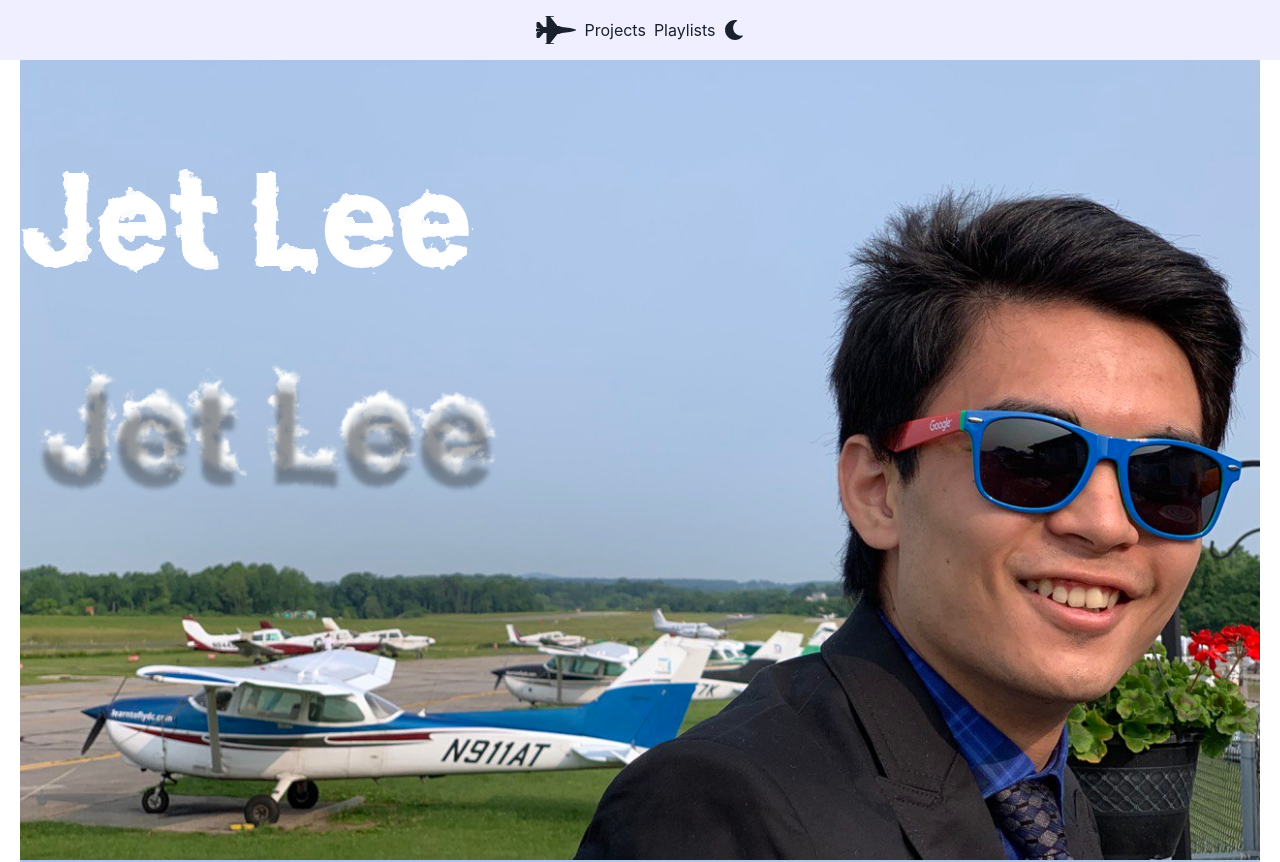
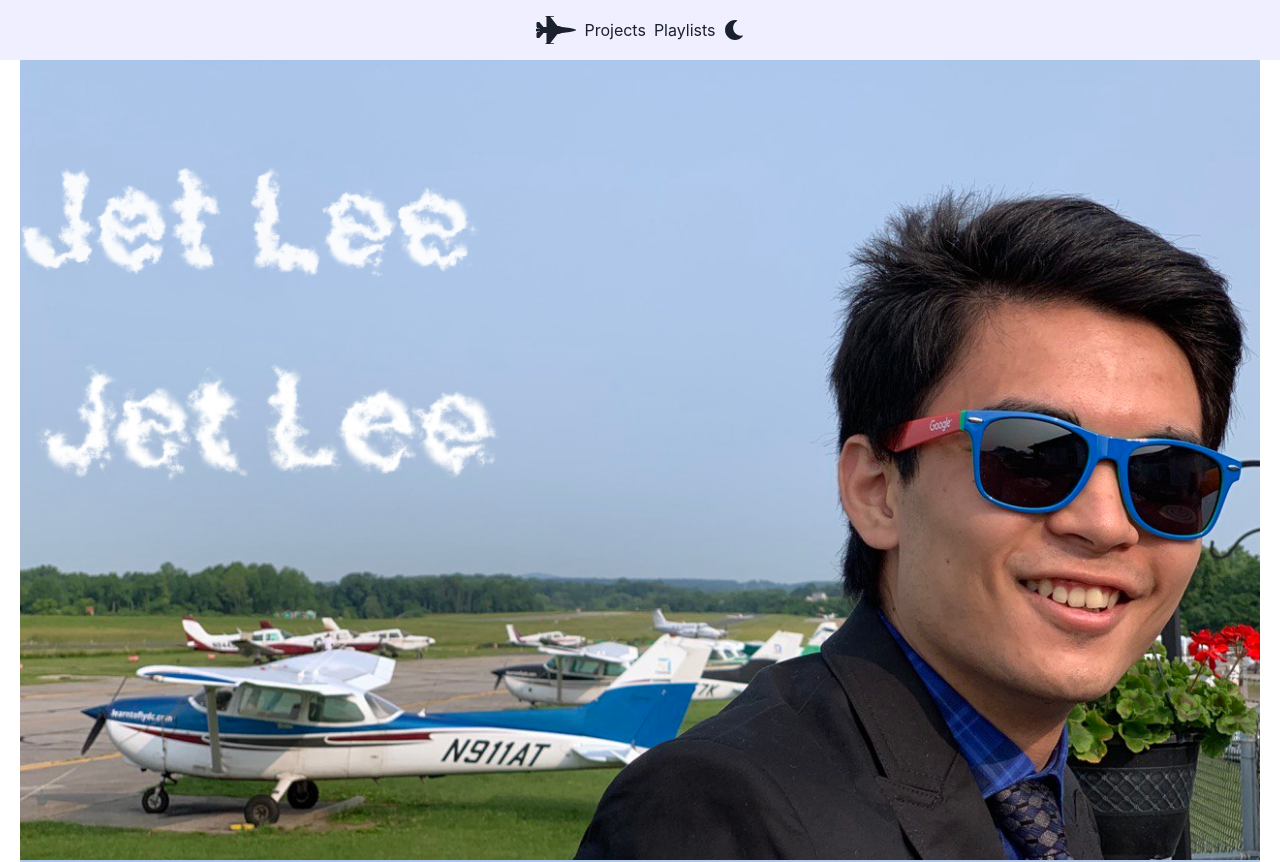
Before and after one commit to dotcomstar/jetrlee, a React (Vite) app: page / in a window 1280 px wide. Shown: the top 862 px of the page. Built offline with nearby package versions, Linux system fonts and the light colour scheme.

Commit message:
Compare cloud texts

```diff
--- a/src/components/CloudText.tsx
+++ b/src/components/CloudText.tsx
@@ -44,19 +44,19 @@ const CloudText = () => {
           <filter id="filter-mid">
             <feTurbulence
               type="fractalNoise"
-              baseFrequency="0.012"
-              numOctaves="2"
+              baseFrequency="0.05"
+              numOctaves="5"
             />
-            <feDisplacementMap in="SourceGraphic" scale="20" />
+            <feDisplacementMap in="SourceGraphic" scale="30" />
           </filter>
           {/* <!-- Front Layer --> */}
           <filter id="filter-front">
             <feTurbulence
               type="fractalNoise"
-              baseFrequency="0.012"
-              numOctaves="2"
+              baseFrequency="0.05"
+              numOctaves="5"
             />
-            <feDisplacementMap in="SourceGraphic" scale="10" />
+            <feDisplacementMap in="SourceGraphic" scale="30" />
           </filter>
         </svg>
         <Text
@@ -73,7 +73,7 @@ const CloudText = () => {
           as="b"
           fontSize={{ base: "4xl", md: "9xl" }}
           color="whiteAlpha.900"
-          textShadow="20px 210px 5px rgba(158, 168, 179, 0.5)"
+          textShadow="19px 204px 8px rgba(158, 168, 179, 0.15)"
           position="absolute"
           filter="url(#filter-middle)"
         >
@@ -83,7 +83,7 @@ const CloudText = () => {
           as="b"
           fontSize={{ base: "4xl", md: "9xl" }}
           color="whiteAlpha.900"
-          textShadow="20px 220px 5px rgba(0, 0, 0, 0.3)"
+          textShadow="18px 208px 10px rgba(0, 0, 0, 0.05)"
           position="absolute"
           filter="url(#filter-front)"
         >
--- /dev/null
+++ b/src/components/CloudText2.tsx
@@ -0,0 +1,96 @@
+import { Box, Center, Text } from "@chakra-ui/react";
+import jetPlanefield from "../assets/jet-planefield.jpg";
+
+const CloudText2 = () => {
+  return (
+    <Box
+      minHeight="800px"
+      position="relative"
+      bgImage={jetPlanefield}
+      bgSize="cover"
+      bgPosition="bottom right"
+      bgRepeat="no-repeat"
+      left={0}
+      right={0}
+    >
+      <Center
+        position="relative"
+        zIndex={1}
+        textAlign="left"
+        display="flex"
+        justifyContent="left"
+        minH={80}
+        opacity={1}
+      >
+        {/* Clouds are based on CodePen from https://codepen.io/ccprog/pen/EBPOEQ*/}
+        <svg xmlns="http://www.w3.org/2000/svg">
+          <filter
+            id="filter"
+            filterUnits="userSpaceOnUse"
+            height="500"
+            width="900"
+            // y="0"
+            // x="0"
+          >
+            <feTurbulence
+              type="fractalNoise"
+              baseFrequency="0.05"
+              numOctaves="5"
+              result="noise1"
+            />
+            <feTurbulence
+              type="fractalNoise"
+              baseFrequency="0.05"
+              numOctaves="6"
+              result="noise2"
+            />
+            <feGaussianBlur in="SourceGraphic" stdDeviation="2" />
+            <feDisplacementMap
+              in="blur1"
+              scale="30"
+              in2="noise1"
+              result="cloud1"
+            />
+            <feFlood floodColor="rgb(215,215,215)" floodOpacity="0.1" />
+            <feComposite operator="in" in2="SourceGraphic" />
+            <feOffset dx="-10" dy="-3" />
+            <feMorphology radius="20" />
+            <feGaussianBlur stdDeviation="20" />
+            <feDisplacementMap scale="30" in2="noise1" result="cloud2" />
+            <feFlood floodColor="rgb(66,105,146)" floodOpacity="0.2" />
+            <feComposite operator="in" in2="SourceGraphic" />
+            <feOffset dx="-10" dy="40" />
+            <feMorphology radius="0 40" />
+            <feGaussianBlur stdDeviation="20" />
+            <feDisplacementMap scale="30" in2="noise2" result="cloud3" />
+            <feFlood floodColor="rgb(0,0,0)" floodOpacity="0.4" />
+            <feComposite operator="in" in2="SourceGraphic" />
+            <feOffset dx="20" dy="60" />
+            <feMorphology radius="0 65" />
+            <feGaussianBlur stdDeviation="20" />
+            <feDisplacementMap scale="50" in2="noise2" result="cloud4" />
+            <feMerge>
+              <feMergeNode in="cloud1" id="feMergeNode954" />
+              <feMergeNode in="cloud2" id="feMergeNode956" />
+              <feMergeNode in="cloud3" id="feMergeNode958" />
+              <feMergeNode in="cloud4" id="feMergeNode960" />
+            </feMerge>
+          </filter>
+          <ellipse cx="500" cy="290" rx="340" ry="90" className="cloud" />
+        </svg>
+        <Text
+          as="b"
+          fontSize={{ base: "4xl", md: "9xl" }}
+          color="whiteAlpha.900"
+          textShadow="20px 200px 4px #fff"
+          position="absolute"
+          filter="url(#filter)"
+        >
+          Jet Lee
+        </Text>
+      </Center>
+    </Box>
+  );
+};
+
+export default CloudText2;
--- a/src/pages/HomePage.tsx
+++ b/src/pages/HomePage.tsx
@@ -2,11 +2,13 @@ import { Grid, GridItem } from "@chakra-ui/react";
 import SocialsIcons from "../components/SocialsIcons";
 import HeaderOverlay from "../components/HeaderOverlay";
 import CloudText from "../components/CloudText";
+import CloudText2 from "../components/CloudText2";
 
 const HomePage = () => {
   return (
     <Grid>
       <GridItem>
+        <CloudText2 />
         <CloudText />
         <HeaderOverlay />
         <SocialsIcons />
```
